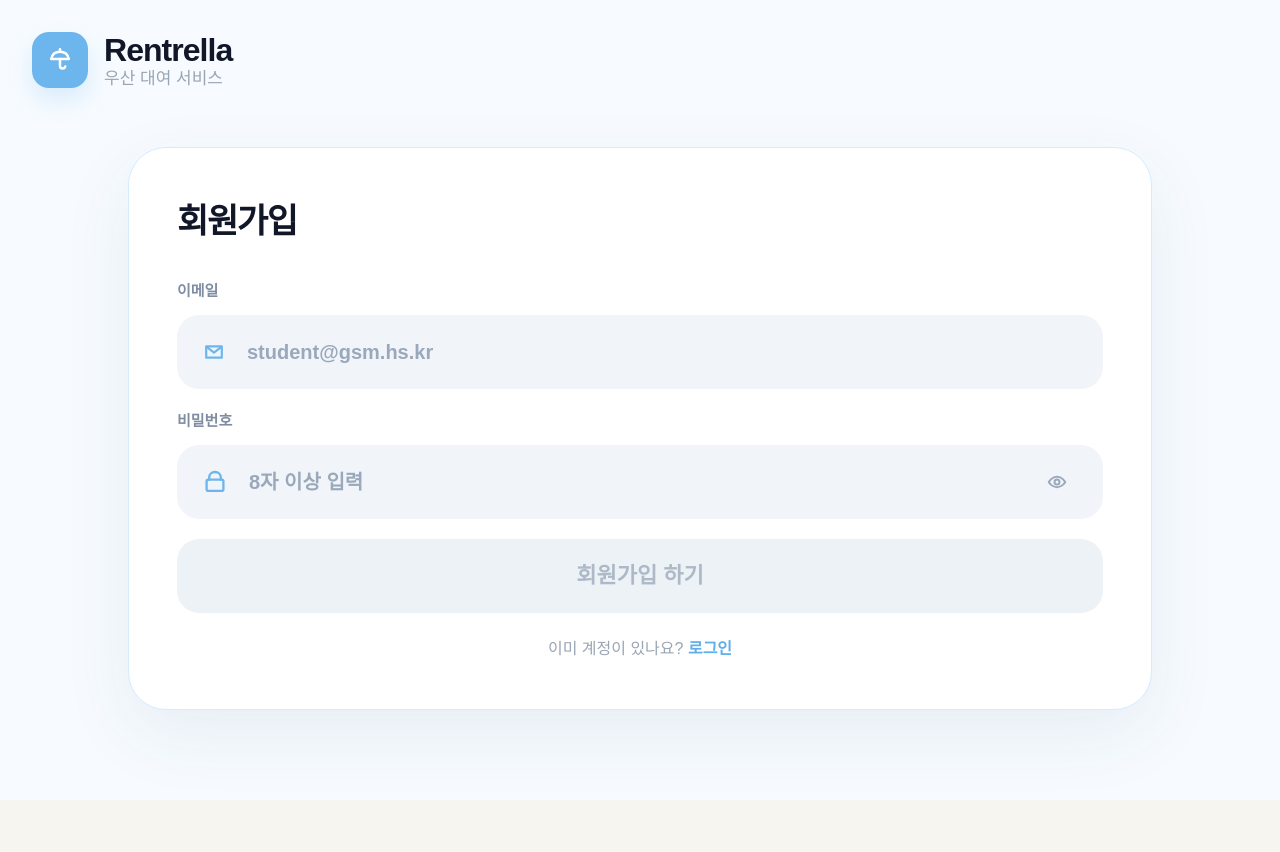
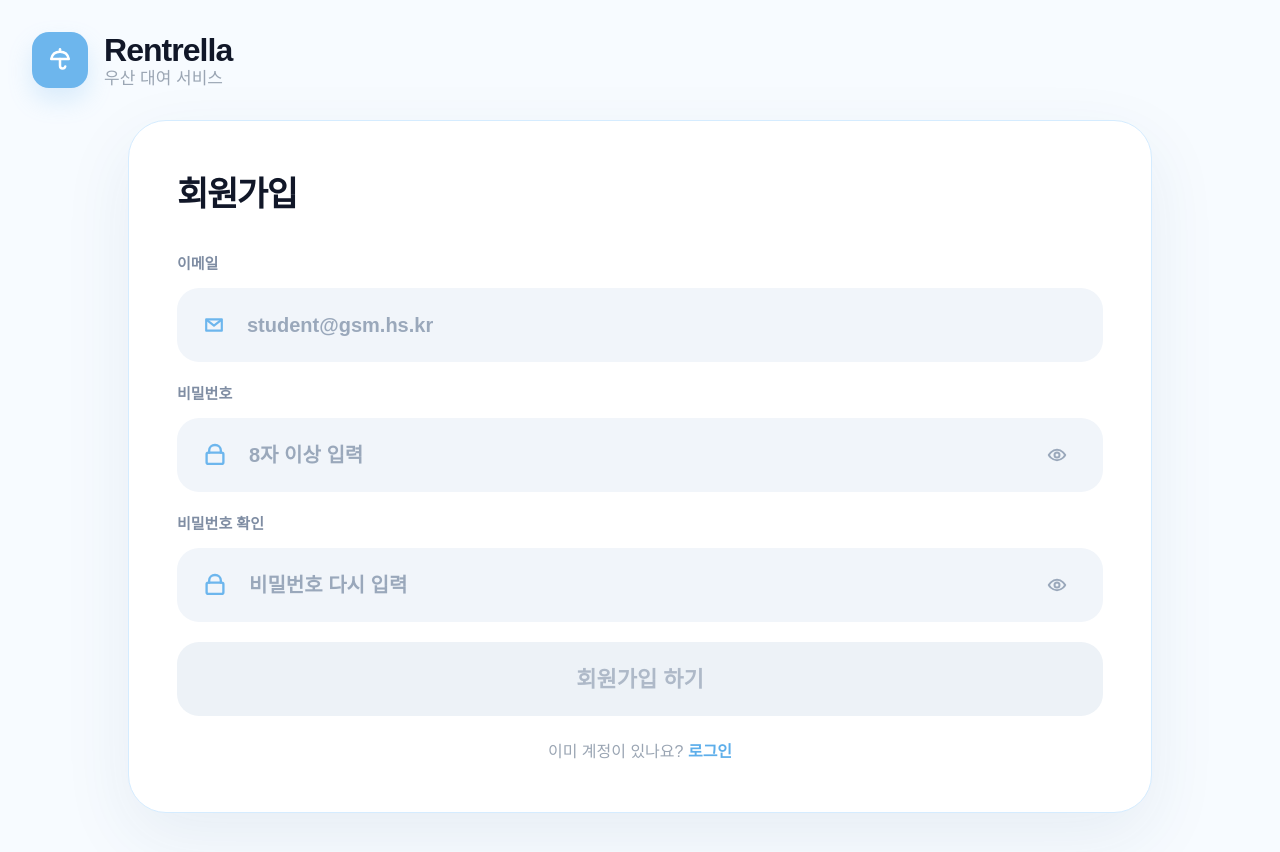
Before and after one commit to rentrella/frontend, a Next.js app: page /signup in a window 1280 px wide. Shown: the top 852 px of the page. Before the commit the page ends 800 px from the top, so only its background shows below. Built offline with nearby package versions, Linux system fonts and the light colour scheme.

Commit message:
fix: restore signup password confirmation

```diff
--- a/app/signup/page.tsx
+++ b/app/signup/page.tsx
@@ -14,9 +14,13 @@ import {
 export default function SignupPage() {
   const [email, setEmail] = useState("");
   const [password, setPassword] = useState("");
+  const [passwordConfirm, setPasswordConfirm] = useState("");
   const [emailError, setEmailError] = useState("");
   const isSchoolEmail = /^[A-Za-z0-9._%+-]+@gsm\.hs\.kr$/.test(email);
-  const canSignup = email.trim().length > 0 && password.trim().length > 0;
+  const canSignup =
+    email.trim().length > 0 &&
+    password.trim().length > 0 &&
+    passwordConfirm.trim().length > 0;
 
   const submitSignup = () => {
     if (!isSchoolEmail) {
@@ -57,6 +61,14 @@ export default function SignupPage() {
             type="password"
             value={password}
           />
+          <Field
+            icon={<LockIcon />}
+            label="비밀번호 확인"
+            onChange={setPasswordConfirm}
+            placeholder="비밀번호 다시 입력"
+            type="password"
+            value={passwordConfirm}
+          />
 
           <PrimaryButton disabled={!canSignup} onClick={submitSignup}>
             회원가입 하기
```
